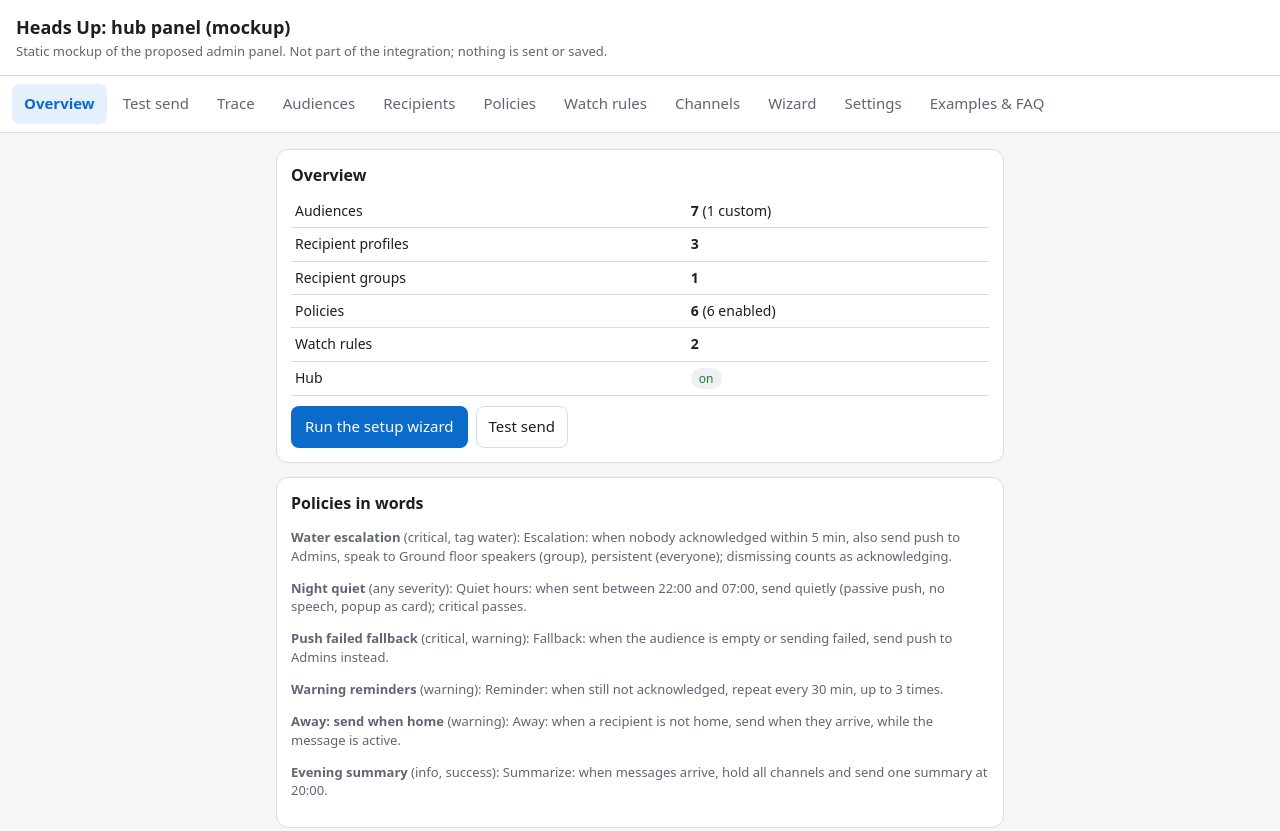
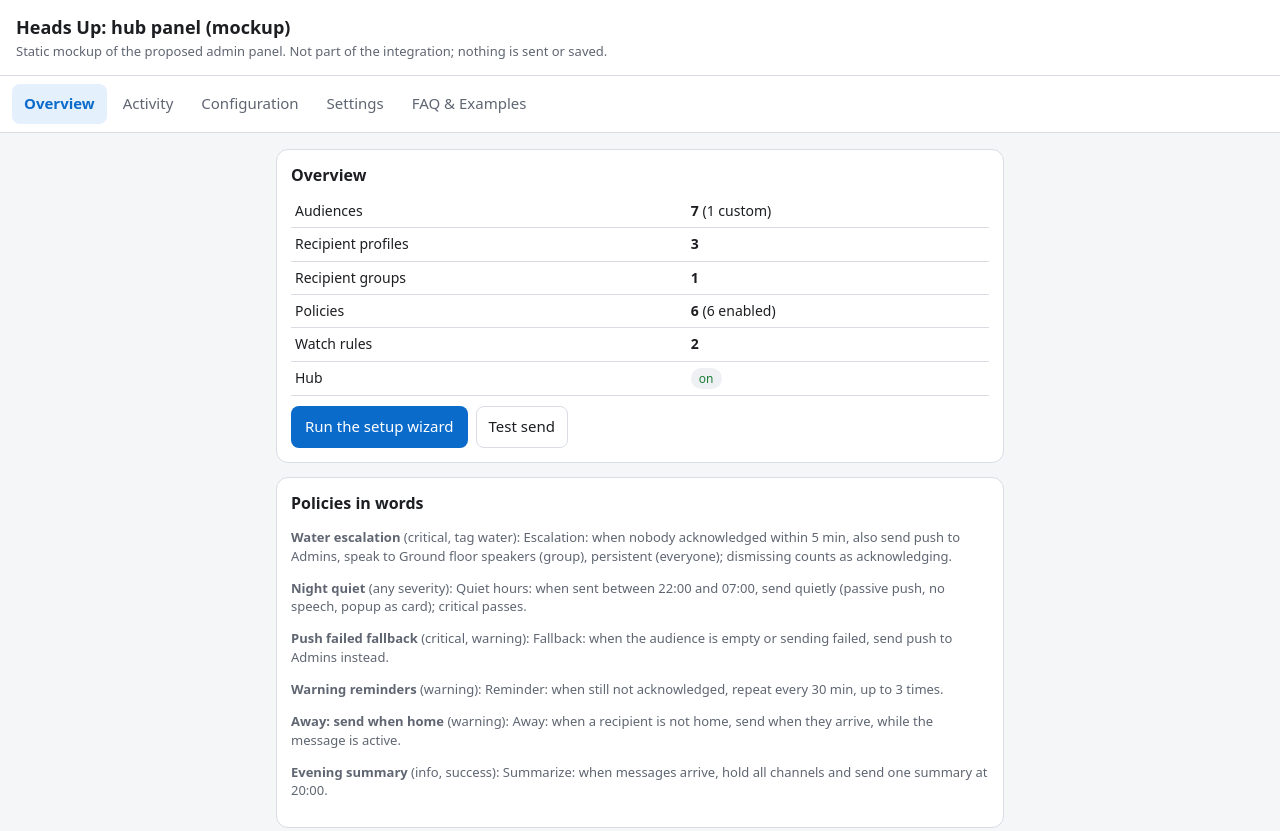
Before and after one commit to Seyphaton/ha-heads-up, a website: page docs/dev/mockups/hub-panel-mockup.html in a window 1280 px wide. Shown: the top 831 px of the page. Drawn offline with Linux system fonts and the light colour scheme.

Commit message:
Hub mockup: two-level navigation (D-102)
Co-Authored-By: Claude Sonnet 5.5 <noreply@anthropic.com>

```diff
--- a/docs/dev/mockups/hub-panel-mockup.html
+++ b/docs/dev/mockups/hub-panel-mockup.html
@@ -19,7 +19,11 @@ body { margin: 0; background: var(--bg); color: var(--text); font: 15px/1.45 sys
 header { padding: 14px 16px; border-bottom: 1px solid var(--line); background: var(--card); }
 header h1 { margin: 0; font-size: 18px; }
 header p { margin: 2px 0 0; color: var(--muted); font-size: 13px; }
-nav { display: flex; gap: 4px; overflow-x: auto; padding: 8px 12px; background: var(--card); border-bottom: 1px solid var(--line); position: sticky; top: 0; z-index: 2; }
+.navwrap { position: sticky; top: 0; z-index: 2; background: var(--card); border-bottom: 1px solid var(--line); }
+nav { display: flex; gap: 4px; overflow-x: auto; padding: 8px 12px; }
+nav#subtabs { padding: 0 12px 6px; border-top: 1px solid var(--line); background: var(--bg); }
+nav#subtabs button { font-size: 14px; min-height: 36px; padding: 6px 10px; border-radius: 6px; }
+nav#subtabs[hidden] { display: none; }
 nav button { flex: none; border: 0; background: none; color: var(--muted); padding: 8px 12px; border-radius: 8px; font: inherit; cursor: pointer; min-height: 40px; }
 nav button[aria-selected="true"] { background: var(--accent-bg); color: var(--accent); font-weight: 600; }
 main { max-width: 760px; margin: 0 auto; padding: 16px; }
@@ -59,7 +63,7 @@ th, td { text-align: left; padding: 6px 4px; border-bottom: 1px solid var(--line
   <h1>Heads Up: hub panel (mockup)</h1>
   <p>Static mockup of the proposed admin panel. Not part of the integration; nothing is sent or saved.</p>
 </header>
-<nav role="tablist" id="tabs"></nav>
+<div class="navwrap"><nav role="tablist" id="tabs"></nav><nav role="tablist" id="subtabs" hidden></nav></div>
 <main>
 
 
@@ -255,22 +259,27 @@ data:
 <script>
 const $ = (id) => document.getElementById(id);
 const esc = (t) => String(t).replace(/[&<>"]/g, (c) => ({ "&": "&amp;", "<": "&lt;", ">": "&gt;", '"': "&quot;" }[c]));
-const tabs = [["hub","Overview"],["prev","Test send"],["trace","Trace"],["aud","Audiences"],["rec","Recipients"],["pol","Policies"],["rul","Watch rules"],["chs","Channels"],["wiz","Wizard"],["set","Settings"],["ex","Examples & FAQ"]];
-const nav = $("tabs");
+const groupsNav = [
+  { id: "overview", name: "Overview", subs: [["hub", "Status"]] },
+  { id: "activity", name: "Activity", subs: [["prev", "Test send"], ["trace", "Messages"]] },
+  { id: "config", name: "Configuration", subs: [["aud", "Audiences"], ["rec", "Recipients"], ["pol", "Policies"], ["chs", "Channels"], ["rul", "Watch rules"]] },
+  { id: "settings", name: "Settings", subs: [["set", "General"], ["wiz", "Setup wizard"]] },
+  { id: "help", name: "FAQ & Examples", subs: [["ex", "Examples & FAQ"]] },
+];
+const pages = groupsNav.flatMap((g) => g.subs.map((x) => x[0]));
+const nav = $("tabs"), subnav = $("subtabs");
 function goto(id) {
-  tabs.forEach(([t]) => { $("tab-" + t).hidden = t !== id; });
-  [...nav.children].forEach((c) => c.setAttribute("aria-selected", c.dataset.id === id));
+  pages.forEach((t) => { $("tab-" + t).hidden = t !== id; });
+  const g = groupsNav.find((x) => x.subs.some((y) => y[0] === id));
+  [...nav.children].forEach((c) => c.setAttribute("aria-selected", c.dataset.id === g.id));
+  subnav.innerHTML = ""; subnav.hidden = g.subs.length < 2;
+  g.subs.forEach(([pid, name]) => { const b = document.createElement("button"); b.textContent = name; b.setAttribute("role", "tab"); b.setAttribute("aria-selected", pid === id); b.onclick = () => goto(pid); subnav.appendChild(b); });
   if (id === "hub") renderOverview();
   window.scrollTo(0, 0);
 }
-tabs.forEach(([id, name], i) => {
-  const b = document.createElement("button");
-  b.textContent = name; b.dataset.id = id; b.setAttribute("role", "tab"); b.setAttribute("aria-selected", i === 0);
-  b.onclick = () => goto(id);
-  nav.appendChild(b);
-});
-document.addEventListener("click", (e) => { const g = e.target.closest("[data-go]"); if (g) goto(g.dataset.go); });
-tabs.forEach(([t], i) => { $("tab-" + t).hidden = i !== 0; });
+groupsNav.forEach((g) => { const b = document.createElement("button"); b.textContent = g.name; b.dataset.id = g.id; b.setAttribute("role", "tab"); b.onclick = () => goto(g.subs[0][0]); nav.appendChild(b); });
+document.addEventListener("click", (e) => { const g = e.target.closest("[data-go]"); if (g) { e.preventDefault(); goto(g.dataset.go); } });
+pages.forEach((t, i) => { $("tab-" + t).hidden = i !== 0; });
 
 // ---------- shared data ----------
 const channelNames = ["banner", "push", "popup", "speak", "persistent"];
@@ -725,7 +734,7 @@ function renderOverview() {
 const msgs = [["Water leak", "critical", "acknowledged by Ben"], ["Window open", "warning", "ended: condition false"], ["Doorbell", "info", "expired"], ["Washer done", "info", "in the 20:00 summary"]];
 $("msgs").innerHTML = '<tr><th>Message</th><th>Severity</th><th>Outcome</th></tr>' + msgs.map((m) => `<tr><td>${m[0]}</td><td>${m[1]}</td><td>${m[2]}</td></tr>`).join("");
 
-fillPolicySelects(); renderAud(); renderRec(); renderRules(); renderChannelSettings(); renderSettings(); renderWizard(); renderPol(); renderOverview(); preview();
+fillPolicySelects(); renderAud(); renderRec(); renderRules(); renderChannelSettings(); renderSettings(); renderWizard(); renderPol(); goto("hub"); preview();
 </script>
 </body>
 </html>
```
Also changed, not shown: docs/DECISIONS.md (+5 -0 lines), docs/dev/HUB_PLAN.md (+1 -1 lines).
